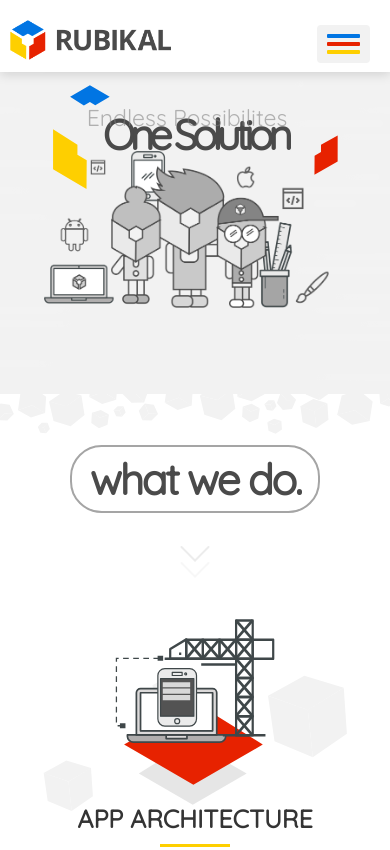
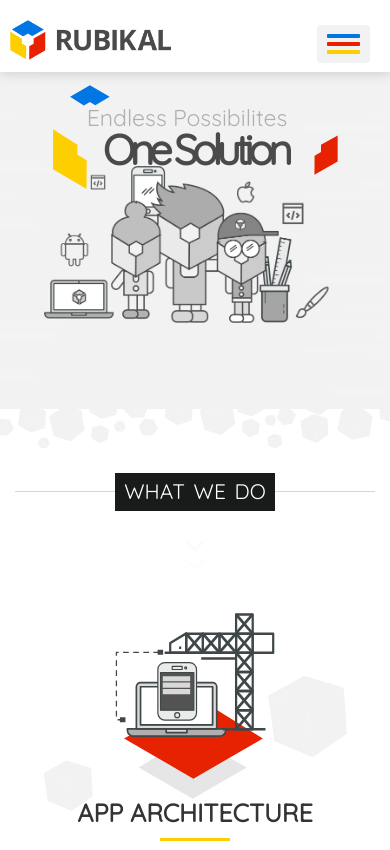
Before and after one commit to mo-rubikal/mohamed-mahmoud.github.io, a plain HTML site: page index.html in a window 390 px wide. Shown: the top 850 px of the page. Drawn offline with nearby package versions, Linux system fonts and the light colour scheme; a web font is replaced by a local one.

Commit message:
Homepage updates

```diff
--- a/css/style.css
+++ b/css/style.css
@@ -25,6 +25,7 @@
 body{
 background-color: #fff;
 font-family: 'Quicksand', sans-serif;
+font-weight: 300;
 position:relative}
 
 /* Pre-loader */
@@ -168,7 +169,8 @@ height: 80px;}
     font-size: 51.7px;
     opacity: 0.56;
     margin-right: 20px;
-    margin-left: -8%;
+    margin-left: -9%;
+    margin-bottom: 25px;
   }
   .head-rubikal span{
     font-size: 41.1px;
@@ -252,7 +254,8 @@ height: 80px;}
   visibility: visible;
   opacity: 1;
   transition-delay: .7s;
-  font-family: 'IM Fell English', serif;
+  font-family: 'Arvo',
+  serif;
 }
 /*-*-*-*-*-*-*-*-*-*-*-*-*-*-*-*-*-/
 /*-*-*-*-*-* ANIMATIONS -*-*-*-*/
@@ -269,21 +272,21 @@ height: 80px;}
 /* Animation blue */
 @-webkit-keyframes moveblue {
   0%   {left: 44.5%;top:28%}
-  100% {left:20%;top: -15%;width:9%;}
+  100% {left:20%;top: -23%;width:9%;}
 }
 @keyframes moveblue {
   0%   {left: 44.5%;top:28%}
-  100% {left:20%;top: -15%;width:9%;}
+  100% {left:20%;top: -23%;width:9%;}
 }
 /* Animation Red */
 @-webkit-keyframes movered {
   0%   {right: 41%;top:100px}
-  100% {right:19%;top:120px;height: 46%;
+  100% {right:19%;top:135px;height: 46%;
   }
 }
 @keyframes movered {
   0%   {right: 41%;top:100px}
-  100% {right:19%;top:120px;height: 46%;
+  100% {right:19%;top:135px;height: 46%;
   }
 }
     /* End before action */
@@ -368,6 +371,30 @@ top: 19%;
   border: solid 2.1px #a5a5a5;
   padding: 5px 0;
 }
+
+.service-sect .section-head {
+  width: 100%;
+  margin-top: 16%;
+  padding: 5px 0;
+  background: url(../images/grey-line.gif) center repeat-x;
+  word-spacing: 0.1em;
+  color: white;
+  text-transform: uppercase;
+  text-align: center;
+}
+
+.service-sect .section-head span{
+  font-size: 21px;
+  font-weight: 400;
+  text-align: center;
+  background-color: #191a1a;
+  height: 38px;
+  display: inline-block;
+  width: 160px;
+  margin: 0 auto;
+  padding: 7px;
+}
+
 .service-sect .head-txt{
   text-align: center;
   font-size: 42.7px;
@@ -414,24 +441,29 @@ text-align: center;
 }
 /* Arrow down */
 .arrow-container {
-  margin: 39px auto;
+  margin: 30px auto;
   -webkit-transform: translateY(-50%);
           transform: translateY(-50%);
 }
 
 .arrow {
-  width: 42px;
+  width: 36px;
   height: 16px;
   opacity: 0;
   margin: 0px auto;
 }
 .arrow::before, .arrow::after {
   content: "";
-  width: 21px;
+  width: 18px;
   height: 2px;
-  background-color: #a5a5a5;
+  background-color: #e3e3e3;
   border-radius: 2px;
   display: inline-block;
+}
+.arrow-sm::before,
+.arrow-sm::after {
+  width: 12px;
+  height: 2px;
 }
 .arrow::before {
   -webkit-transform: rotate(45deg) translateX(25%);
@@ -442,6 +474,7 @@ text-align: center;
           transform: rotate(-45deg) translateX(-25%);
 }
 .arrow:nth-child(1) {
+  text-align: center;
   top: -50px;
   opacity: 1;
   -webkit-animation: arrow2 1s ease 0s infinite;
@@ -1062,7 +1095,7 @@ background-color: #fff;
         width: 160px;
     }
     .arrow-container {
-      margin: 39px auto 10px;}
+      margin: 30px auto 10px;}
     /* partner */
     .top-partner-sec {
       top: -35px;
--- a/index.html
+++ b/index.html
@@ -13,8 +13,7 @@
       <!-- font-awesome -->
       <link rel="stylesheet" href="css/fonts/font-awesome.css">
       <link rel="icon" href="images/favicon.ico?v=1.1">
-      <link href="https://fonts.googleapis.com/css?family=IM+Fell+English" rel="stylesheet">
-      <link href="https://fonts.googleapis.com/css?family=Quicksand" rel="stylesheet">
+      <link href="https://fonts.googleapis.com/css?family=Arvo:400,700|Quicksand:300,400" rel="stylesheet">
 
    </head>
    <body id="body">
@@ -42,7 +41,7 @@
                <ul class="nav navbar-nav navbar-right">
                   <li  class="active" id="home"><a href="/"> Home</a></li>
                   <li id="team"><a href="team.html">Team</a></li>
-                  <li id="career"><a href="career.html">Career</a></li>
+                  <li id="career"><a href="career.html">Careers</a></li>
                   <!-- <li id="blog" ><a href="blog.html">Blog</a></li> -->
                </ul>
             </div>
@@ -78,12 +77,12 @@
          <img class="cube cube4" src="images/cubs-gary-04.svg" alt="" >
          <img class="cube cube5" src="images/cubs-gary-04.svg" alt="" >
          <div class="container">
-            <div class="container-txt">
-               <h1 class="head-txt">what we do.</h1>
-            </div>
+            <h2 class="section-head">
+              <span>What we do</span>
+            </h2>
             <a href="#services" id="jump-section">
                <div class="arrow-container">
-                  <div class="arrow"></div>
+                  <div class="arrow arrow-sm"></div>
                   <div class="arrow"></div>
                </div>
             </a>
```
Also changed, not shown: images/grey-line.gif (added), 1 other file.
